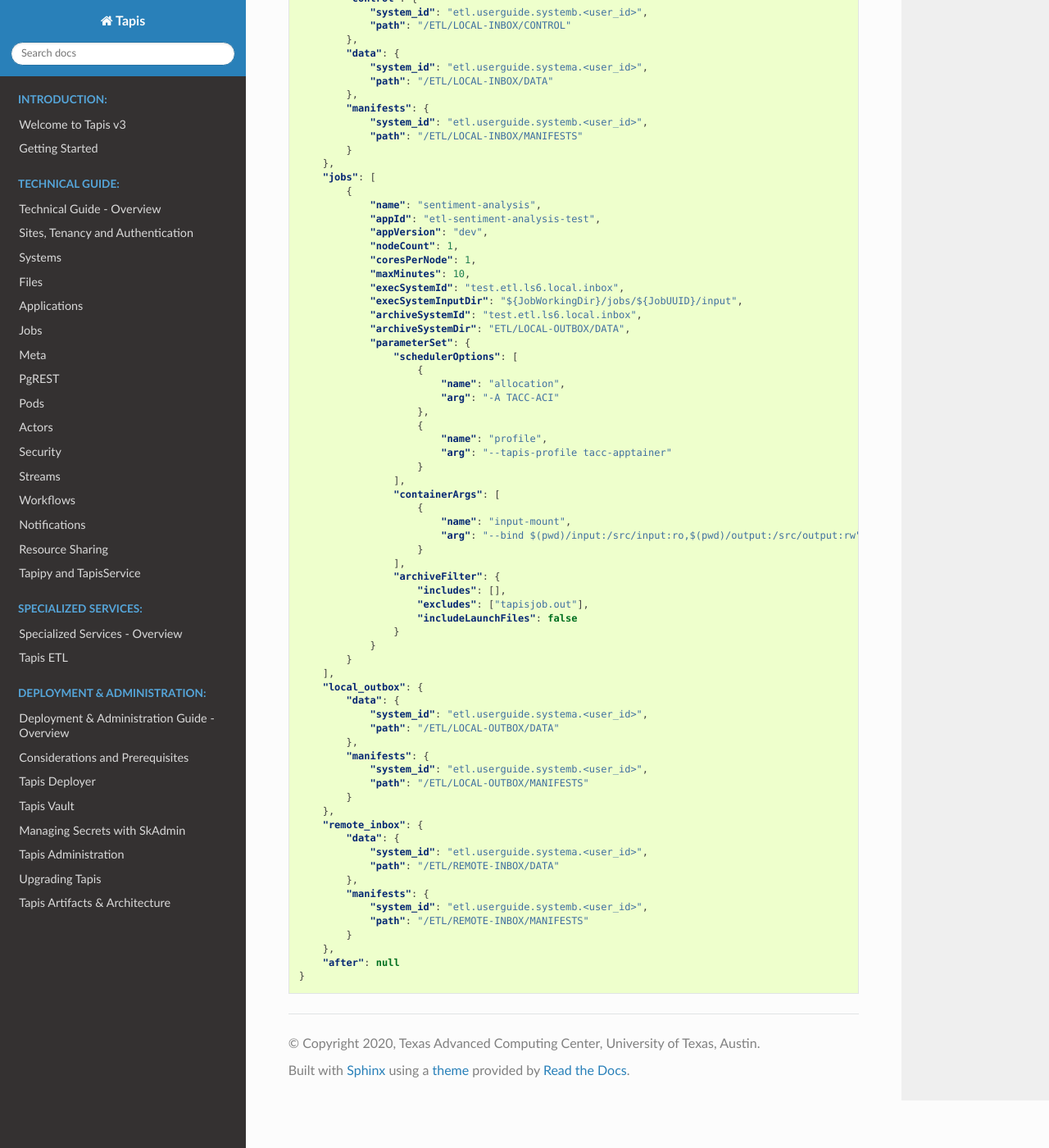
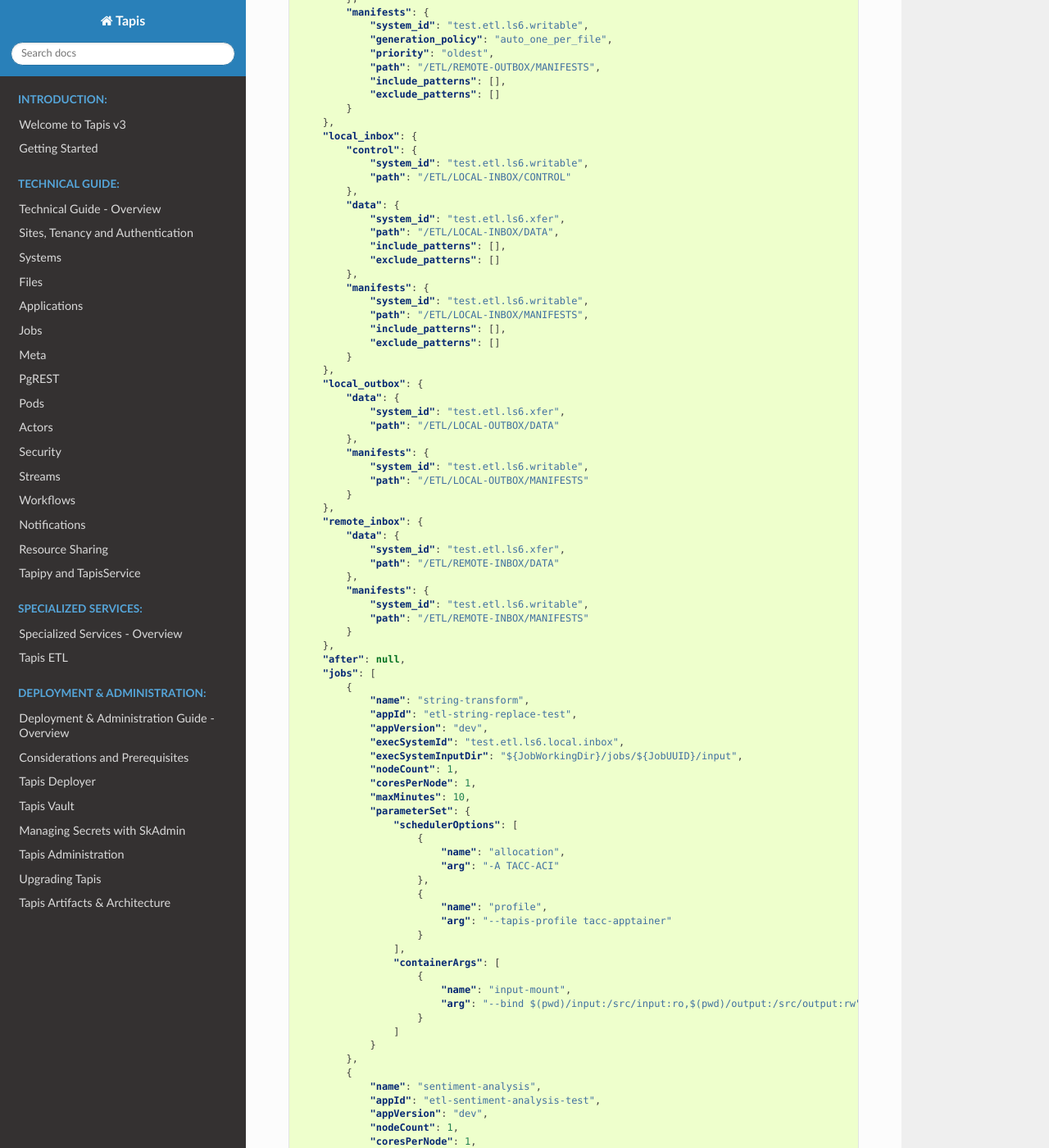
Before and after one commit to tapis-project/documentation, a Sphinx documentation site: the page built from source/specialized-services/etl/includes/schemas/etl-pipeline.json.rst, in a window 1280 px wide and 1400 px high, scrolled down 374 px. Shown: the whole window at 82% size. Built offline with Sphinx 7.4.7 and the Read the Docs theme 2.0.0, drawn with Linux system fonts in a browser that asks for light colours; some of the changed text lies outside the part shown.

Commit message:
Fix ETL pipeline definition in etl section

```diff
--- a/source/specialized-services/etl/includes/schemas/etl-pipeline.json.rst
+++ b/source/specialized-services/etl/includes/schemas/etl-pipeline.json.rst
@@ -1,34 +1,98 @@
 .. code-block:: json
 
     {
-        "id": "etl-userguide-pipeline-<user_id>",
-        "before": null,
+        "id": "<pipeline_id>",
+        "before": {"pipeline_ids": ["test"]},
         "remote_outbox": {
             "data": {
-                "system_id": "etl.userguide.systema.<user_id>",
+                "system_id": "test.etl.ls6.xfer",
                 "path": "/ETL/REMOTE-OUTBOX/DATA",
+                "integrity_profile": {
+                    "type": "done_file",
+                    "done_files_path": "/ETL/REMOTE-OUTBOX/DATA",
+                    "include_patterns": ["*.md5"],
+                    "exclude_patterns": []
+                },
+                "include_patterns": ["*.txt"],
+                "exclude_patterns": ["*.md5"]
             },
             "manifests": {
-                "system_id": "etl.userguide.systemb.<user_id>",
+                "system_id": "test.etl.ls6.writable",
                 "generation_policy": "auto_one_per_file",
-                "path": "/ETL/REMOTE-OUTBOX/MANIFESTS"
+                "priority": "oldest",
+                "path": "/ETL/REMOTE-OUTBOX/MANIFESTS",
+                "include_patterns": [],
+                "exclude_patterns": []
             }
         },
         "local_inbox": {
             "control": {
-                "system_id": "etl.userguide.systemb.<user_id>",
+                "system_id": "test.etl.ls6.writable",
                 "path": "/ETL/LOCAL-INBOX/CONTROL"
             },
             "data": {
-                "system_id": "etl.userguide.systema.<user_id>",
-                "path": "/ETL/LOCAL-INBOX/DATA"
+                "system_id": "test.etl.ls6.xfer",
+                "path": "/ETL/LOCAL-INBOX/DATA",
+                "include_patterns": [],
+                "exclude_patterns": []
             },
             "manifests": {
-                "system_id": "etl.userguide.systemb.<user_id>",
-                "path": "/ETL/LOCAL-INBOX/MANIFESTS"
+                "system_id": "test.etl.ls6.writable",
+                "path": "/ETL/LOCAL-INBOX/MANIFESTS",
+                "include_patterns": [],
+                "exclude_patterns": []
             }
         },
+        "local_outbox": {
+            "data": {
+                "system_id": "test.etl.ls6.xfer",
+                "path": "/ETL/LOCAL-OUTBOX/DATA"
+            },
+            "manifests": {
+                "system_id": "test.etl.ls6.writable",
+                "path": "/ETL/LOCAL-OUTBOX/MANIFESTS"
+            }
+        },
+        "remote_inbox": {
+            "data": {
+                "system_id": "test.etl.ls6.xfer",
+                "path": "/ETL/REMOTE-INBOX/DATA"
+            },
+            "manifests": {
+                "system_id": "test.etl.ls6.writable",
+                "path": "/ETL/REMOTE-INBOX/MANIFESTS"
+            }
+        },
+        "after": null,
         "jobs": [
+            {
+                "name": "string-transform",
+                "appId": "etl-string-replace-test",
+                "appVersion": "dev",
+                "execSystemId": "test.etl.ls6.local.inbox",
+                "execSystemInputDir": "${JobWorkingDir}/jobs/${JobUUID}/input",
+                "nodeCount": 1,
+                "coresPerNode": 1,
+                "maxMinutes": 10,
+                "parameterSet": {
+                    "schedulerOptions": [
+                        {
+                            "name": "allocation",
+                            "arg": "-A TACC-ACI"
+                        },
+                        {
+                            "name": "profile",
+                            "arg": "--tapis-profile tacc-apptainer"
+                        }
+                    ],
+                    "containerArgs": [
+                        {
+                            "name": "input-mount",
+                            "arg": "--bind $(pwd)/input:/src/input:ro,$(pwd)/output:/src/output:rw"
+                        }
+                    ]
+                }
+            },
             {
                 "name": "sentiment-analysis",
                 "appId": "etl-sentiment-analysis-test",
@@ -64,26 +128,5 @@
                     }
                 }
             }
-        ],
-        "local_outbox": {
-            "data": {
-                "system_id": "etl.userguide.systema.<user_id>",
-                "path": "/ETL/LOCAL-OUTBOX/DATA"
-            },
-            "manifests": {
-                "system_id": "etl.userguide.systemb.<user_id>",
-                "path": "/ETL/LOCAL-OUTBOX/MANIFESTS"
-            }
-        },
-        "remote_inbox": {
-            "data": {
-                "system_id": "etl.userguide.systema.<user_id>",
-                "path": "/ETL/REMOTE-INBOX/DATA"
-            },
-            "manifests": {
-                "system_id": "etl.userguide.systemb.<user_id>",
-                "path": "/ETL/REMOTE-INBOX/MANIFESTS"
-            }
-        },
-        "after": null
+        ]
     }
```
